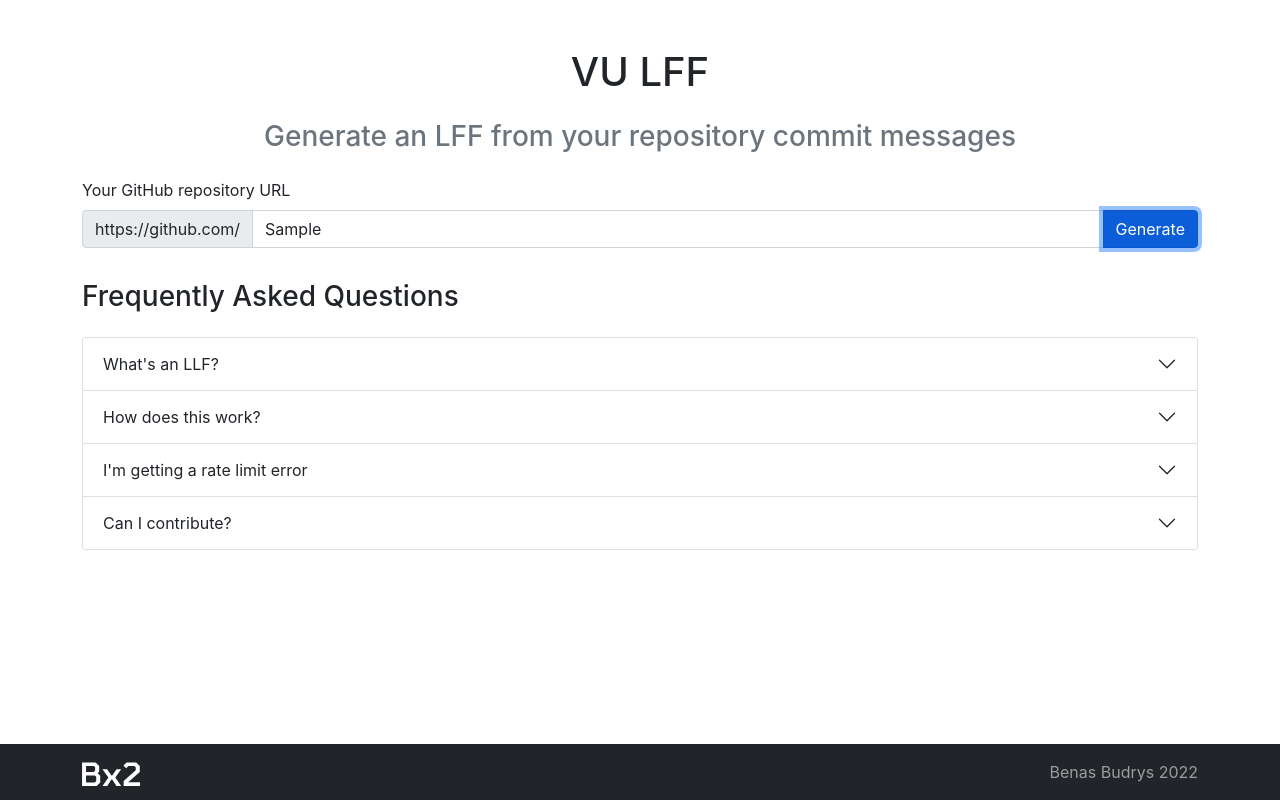
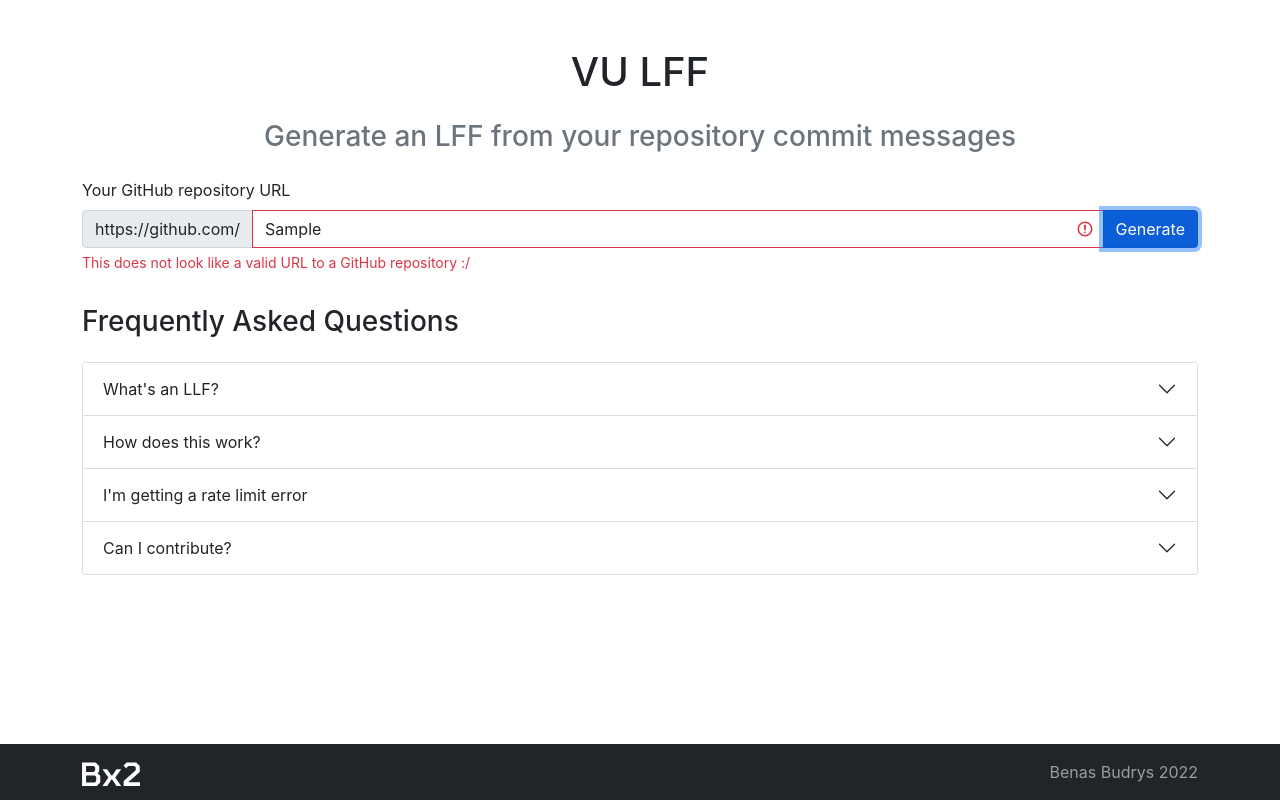
Before and after one commit to BenasB/vu-lff, a React (Create React App) app: page / in a window 1280 px wide. Both pictures are taken after typing "Sample" into the empty fields and a click on the button "Generate". Built offline with nearby package versions, Linux system fonts and the light colour scheme.

Commit message:
LFF: Programming
Validation

```diff
--- a/src/GitHubUrlForm.tsx
+++ b/src/GitHubUrlForm.tsx
@@ -1,21 +1,84 @@
-import React from 'react';
-import { Form, InputGroup, FormControl, Button } from 'react-bootstrap';
+import React, { ChangeEvent, FormEvent, useState } from 'react';
+import { Form, InputGroup, FormControl, Button, Spinner } from 'react-bootstrap';
+
+interface FormErrors{
+  [key: string]: boolean;
+  url: boolean;
+}
 
 const GitHubUrlForm: React.FC = () => {
+  const [checkedValidation, setCheckedValidation] = useState<boolean>(false);
+  const [errors, setErrors] = useState<FormErrors>({ url: false});
+  const [submitted, setSubmitted] = useState<boolean>(false);
+
+  // Each form input field should have a custom validation function like this (if it needs custom validation)
+  const isValidGithubRepoUrl: (path: string) => boolean = (path) => {
+    const parts = path.split('/');
+
+    return parts.length === 2 && !parts.some(p => !p);
+  }
+
+  const handleSubmit = (event: FormEvent<HTMLFormElement>) => {
+    const form = event.currentTarget;
+    const inputElement = form[0] as HTMLInputElement;
+    const repoPath = inputElement.value;
+
+    const isFormValid = form.checkValidity();
+
+    // Use all validation functions here
+    const formErrors: FormErrors = {
+      url: !isValidGithubRepoUrl(repoPath)
+    };
+
+    setErrors(formErrors);
+    event.preventDefault();
+    event.stopPropagation();
+    setCheckedValidation(true);
+
+    if (isFormValid && Object.keys(formErrors).every(k => !formErrors[k])){
+      setSubmitted(true);
+    }
+  };
+
+  // Also each form input field that needs custom validation should have a function like this
+  const handleUrlChange = (event: ChangeEvent<HTMLInputElement>) => {
+    const repoPath = event.currentTarget.value;
+
+    setErrors({...errors, url: !isValidGithubRepoUrl(repoPath)});
+  };
+
+  if (!submitted)
+  {
     return (
-    <Form>
+      <Form noValidate onSubmit={(event) => handleSubmit(event)}>
         <Form.Label htmlFor="github-url">Your GitHub repository URL</Form.Label>
-      <InputGroup className="mb-3">
+        <InputGroup className="mb-3" hasValidation>
           <InputGroup.Text id="basic-addon1">
             https://github.com/
           </InputGroup.Text>
-        <FormControl id="github-url" aria-describedby="basic-addon1" placeholder='BenasB/vu-lff'/>
-        <Button variant="primary" id="button-addon2">
+          <FormControl
+            id="github-url"
+            aria-describedby="basic-addon1"
+            placeholder='BenasB/vu-lff'
+            required
+            type='text'
+            onChange={handleUrlChange}
+            isInvalid={checkedValidation && errors.url}
+            />
+          <Button variant="primary" id="button-addon2" type='submit'>
             Generate
           </Button>
+          <Form.Control.Feedback type='invalid'>This does not look like a valid URL to a GitHub repository :/</Form.Control.Feedback>
         </InputGroup>
       </Form>
-  )
+    );
+  }else{
+    return (
+      <Spinner animation="border" role="status" variant='primary' className='m-auto'>
+        <span className="visually-hidden">Loading...</span>
+      </Spinner>
+    );
+  }
 }
 
 export default GitHubUrlForm;
```
Lines whose indentation alone changed are shown as unchanged.
